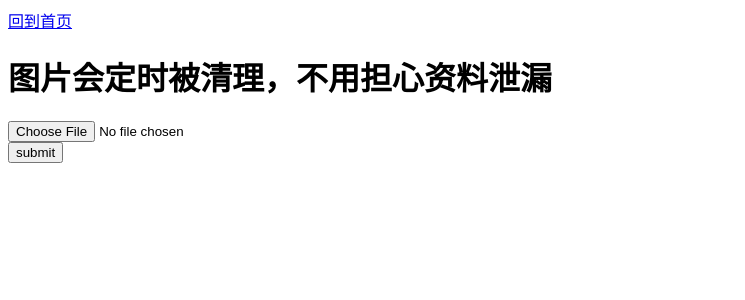
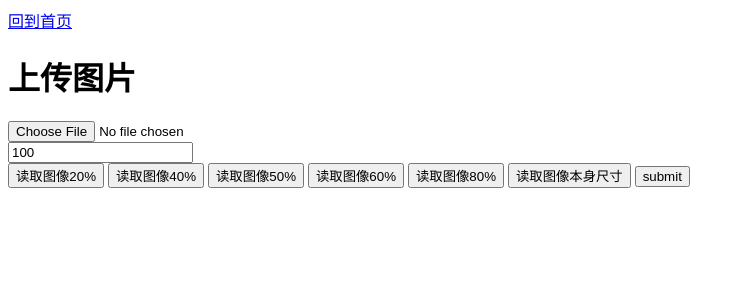
Before and after one commit to wangyu190810/tools, a Python web app: template templates/upload_img.html in a window 1280 px wide. Shown: the top 300 px of the page, without its empty margins (0-745 px from the left). Run offline with Jinja, Linux system fonts and the light colour scheme; the template is opened without the code that fills it, so the values that code supplies are empty.

Commit message:
修改图片上传尺寸

```diff
--- a/templates/upload_img.html
+++ b/templates/upload_img.html
@@ -8,10 +8,89 @@
 </head>
 <body>
     <a href="/">回到首页</a>
-    <strong><h1>图片会定时被清理，不用担心资料泄漏</h1></strong>
+    <strong><h1>上传图片</h1></strong>
           <form action='/upload_img' enctype="multipart/form-data" method='post'>
-          <input type='file' name='file'/ value="选择文件"><br/>
+          <input type='file' name='file' value="选择文件"/ id = 'file'><br/>
+        <div id = "size">
+            <input type='text' name = 'size' value="100" /></br>
+        </div>
+        <input type="button" value="读取图像20%" onclick = "readAsDataURL(20)"/>
+        <input type="button" value="读取图像40%" onclick = "readAsDataURL(40)"/>
+        <input type="button" value="读取图像50%" onclick = "readAsDataURL(50)"/>
+        <input type="button" value="读取图像60%" onclick = "readAsDataURL(60)"/>
+        <input type="button" value="读取图像80%" onclick = "readAsDataURL(80)"/>
+        <input type="button" value="读取图像本身尺寸" onclick = "readAsDataURL(100)"/>
           <input type='submit' value='submit'/>
           </form>
+     <div id="result"></div>
 </body>
+
+
+<script>
+    var result = document.getElementById("result");
+    if(typeof FileReader == 'undefined') {
+        result.innerHTML = "抱歉，你的浏览器不支持FileReader";
+    }
+    // 将文件以Data URL形式进行读入页面
+    function readAsDataURL(size){
+        // 检查是否为图像类型
+        var simpleFile = document.getElementById("file").files[0];
+        if(!/image\/\w+/.test(simpleFile.type)) {
+            alert("请确保文件类型为图像类型");
+            return false;
+        }
+        var reader = new FileReader();
+        // 将文件以Data URL形式进行读入页面
+        reader.readAsDataURL(simpleFile);
+        reader.onload = function(e){
+            // console.log(this.result);
+            // str_line = '<img src="'+this.result+' alt="" />';
+            // console.log(str_line)
+            // result.innerHTML = '<img src="'+this.result+" height='"+ size +"50%' width='"+ size+"%' alt="" />";
+            if (size == 100){
+
+            result.innerHTML = '<img src="'+this.result+'" alt="" />';
+            }else{
+
+            result.innerHTML = '<img src="'+this.result+'" alt="" height="' +size+ "%" + '" width="'+ size+ "%" + '"  />';
+            }
+           rep_str =  "<input type='text' name = 'size' value='" + size + "'id='size' /></br>";
+
+        //    var textnode=document.createTextNode(rep_str);
+            var img_size = document.getElementById("size");
+            img_size.innerHTML = rep_str
+            // img_size.replaceChild(textnode, img_size)
+           console.log(img_size)
+            // result.innerHTML = str_line;
+        }
+    }
+
+    // 将文件以二进制形式读入页面
+    function readAsBinaryString(){
+        // 检查是否为图像类型
+        var simpleFile = document.getElementById("file").files[0];
+        if(!/image\/\w+/.test(simpleFile.type)) {
+            alert("请确保文件类型为图像类型");
+            return false;
+        }
+        var reader = new FileReader();
+        // 将文件以二进制形式进行读入页面
+        reader.readAsBinaryString(simpleFile);
+        reader.onload = function(e){
+            // 在页面上显示二进制数据
+            result.innerHTML = this.result;
+        }
+    }
+    // 将文件以文本形式读入页面中
+    function readAsText(){
+        var simpleFile = document.getElementById("file").files[0];
+        var reader = new FileReader();
+        // 将文件以文本形式读入页面中
+        reader.readAsText(simpleFile);
+        reader.onload = function(e){
+            result.innerHTML = this.result;
+        }
+    }
+</script>
+
 </html>
--- a/templates/upload_resp.html
+++ b/templates/upload_resp.html
@@ -12,5 +12,11 @@
     <input type="text" size="30" id="url" value="{{img_url}}">
     <input type="button" value="复制链接2" onClick="url.select();document.execCommand('Copy')">
           </form>
+    <div>
+    <img src="{{src}}"/>
+    </div>
+
+
 </body>
+
 </html>
```
Also changed, not shown: views/base.py (+12 -3 lines).
